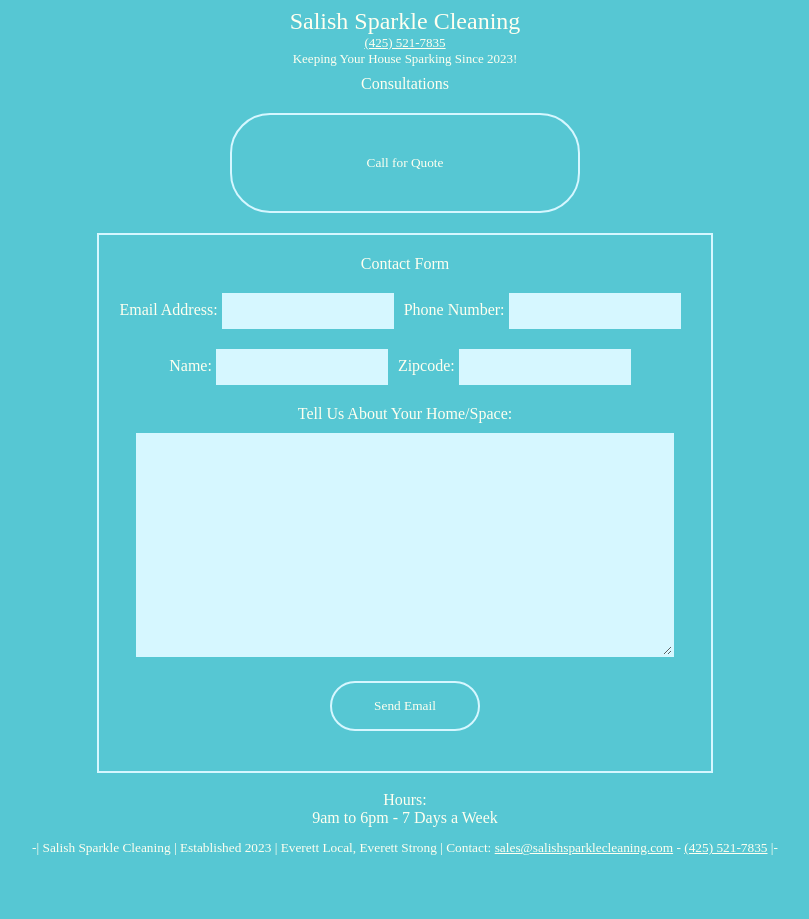
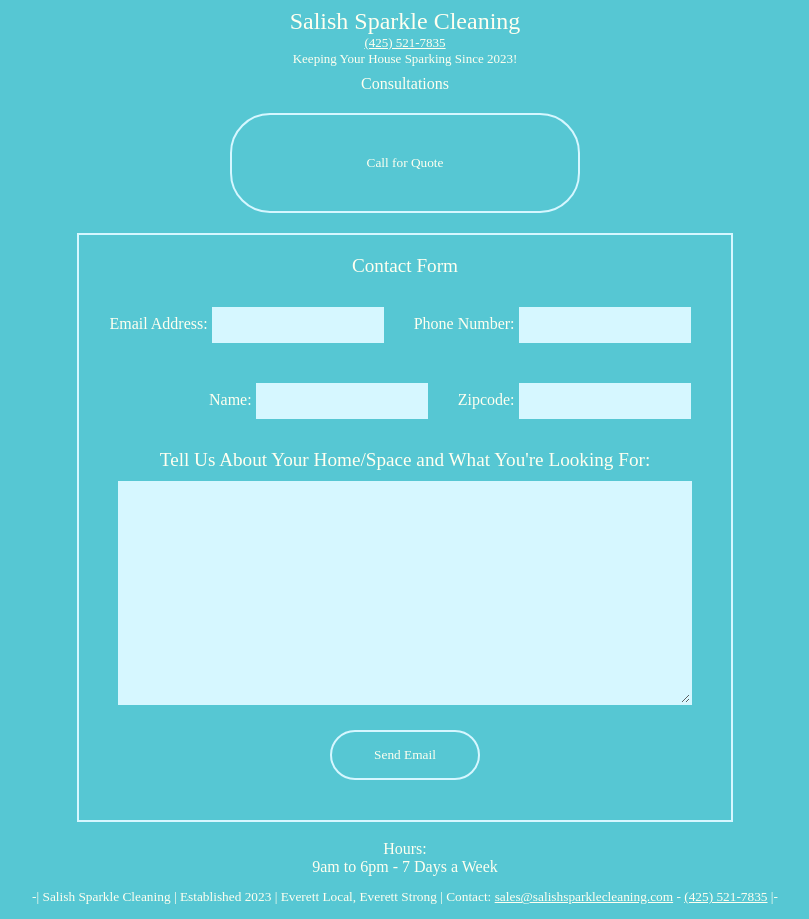
Before and after one commit to FrootLoopJunkie/salish-sparkle-cleaning-site, a React (Create React App) app: page / in a window 1280 px wide. Both pictures are taken after a click on the button "Request a Consultation". Shown: the whole page, without its empty margins (235-1044 px from the left). Before the commit the page ends 870 px from the top, so only its background shows below. Built offline with nearby package versions, Linux system fonts and the light colour scheme; a web font is replaced by a local one.

Commit message:
contact form working

```diff
--- a/src/App.css
+++ b/src/App.css
@@ -3,7 +3,7 @@
 *{
   color: #FFFFF0;
   background-color: #56C7D3;
-
+  overflow-x: hidden;
   text-align: center;
   font-family: "Chelsea Market";
 }
@@ -20,7 +20,12 @@
   border : 2px solid #D6F7FF;
 }
 
+.Inline{
+  margin: 10px;
+}
+
 .ContactFormHeader{
+  font-size: larger;
   margin-top: 20px;
 }
 
@@ -38,7 +43,8 @@
   margin-top: 20px;
   display: flex;
   flex-direction: row;
-  justify-content: center;
+  justify-content: right;
+  flex-wrap: wrap;
 }
 
 .ContactFormContainer{
@@ -274,7 +280,15 @@ button:hover{
   color: #2271ca;
 }
 
+.ErrorMessageContainer{
+  display: flex;
+  flex-direction: column;
+}
 
+.ErrorMessage{
+  font-size: small;
+  color: rgb(216, 68, 68);
+}
 
 .flexboxColumn{
   padding: 0px;
--- a/src/App.js
+++ b/src/App.js
@@ -7,6 +7,7 @@ import About from './components/About.js'
 import Services from './components/Services.js'
 import ImageSlideshow from './components/ImageSlideshow.js';
 import ConsultationButtonInline from './components/ConsultationButtonInline.js';
+import Contact from './components/Contact.js'
 
 function App() {
   const [currentPage, setCurrentPage] = useState("Home");
@@ -54,36 +55,7 @@ function App() {
         <span className='ConsultationHeader'>Consultations</span>
         <div>
           <button className='ConsultationRequestButton' onClick={()=> window.location = "tel:425-521-7835"}>Call for Quote</button>
-          <div className='ContactFormContainer'>
-            <span className='ContactFormHeader'>Contact Form</span>
-            <div className='ContactFormLine'>
-              <div className='Inline'>
-                <label for="Email" className="InputLabel">Email Address: </label>
-                <input type="email" id="Email" name="Email" className="InputField" required />
-              </div>
-              <div className='Inline'>
-                <label for="Email" className="InputLabel">Phone Number: </label>
-                <input type="tel" id="Phonenumber" name="Phonenumber" className="InputField" required />
-              </div>
-            </div>
-            <div className='ContactFormLine'>
-              <div className='Inline'>
-                <label for="Name" className="InputLabel">Name: </label>
-                <input type="text" id="Name" name="Name" className="InputField" required />
-              </div>
-              <div className='Inline'>
-                <label for="Zipcode" className="InputLabel">Zipcode: </label>
-                <input type="text" id="Zipcode" name="Zipcode" className="InputField" required />
-              </div>
-            </div>
-            <div className='ContactFormHeader'>
-              <span>Tell Us About Your Home/Space:</span>
-              <div>
-                <textarea className='ContactFormInputField'></textarea>
-              </div>
-            </div>
-            <button className='ContactFormSendEmailButton'>Send Email</button>
-          </div>
+          <Contact />
           <br></br>
           <span>Hours:</span>
           <br></br>
--- a/src/components/Contact.js
+++ b/src/components/Contact.js
@@ -0,0 +1,56 @@
+import React, { useState } from 'react';
+
+function Contact() {
+    const [email, setEmail] = useState('');
+    const [phoneNumber, setPhoneNumber] = useState('');
+    const [name, setName] = useState('');
+    const [zipcode, setZipcode] = useState('');
+    const [message, setMessage] = useState('');
+    const [errorMessages, setErrorMessages] = useState({});
+
+    return (
+        <div className='ContactFormContainer'>
+            <form target="_blank" action="https://formsubmit.co/sales@salishsparklecleaning.com" method="POST">
+            <input type="hidden" name="_subject" value="New Contact Request: " />
+            <input type="hidden" name="_autoresponse" value="Thank you for reaching out to Salish Sparkle Cleaning, we will be in touch shortly!"></input>
+            <input type="hidden" name="_cc" value="kolby@salishsparklecleaning.com,jasmin@salishsparklecleaning.com"></input>
+        <span className='ContactFormHeader'>Contact Form</span>
+        <br></br>
+        <div className='ErrorMessageContainer'>
+        {Object.keys(errorMessages).map((element, index) => {
+            return <span key={index} className="ErrorMessage" src={element} alt={`Slide ${index}`}>{errorMessages[element]}</span>
+        })}
+        </div>
+        <div className='ContactFormLine'>
+            <div className='Inline'>
+                <label for="Email" className="InputLabel">Email Address: </label>
+                <input onChange = {(e) => setEmail(e.target.value)} type="email" id="Email" name="Email" className="InputField" required />
+            </div>
+            <div className='Inline'>
+                <label for="Email" className="InputLabel">Phone Number: </label>
+                <input onChange = {(e) => setPhoneNumber(e.target.value)} type="tel" id="Phone Number" name="Phonenumber" className="InputField" required />
+            </div>
+        </div>
+        <div className='ContactFormLine'>
+            <div className='Inline'>
+                <label for="Name" className="InputLabel">Name: </label>
+                <input onChange = {(e) => setName(e.target.value)} type="text" id="Name" name="Name" className="InputField" required />
+            </div>
+            <div className='Inline'>
+                <label for="Zipcode" className="InputLabel">Zipcode: </label>
+                <input onChange = {(e) => setZipcode(e.target.value)} type="text" id="Zipcode" name="Zipcode" className="InputField" required />
+            </div>
+        </div>
+        <div className='ContactFormHeader'>
+            <span>Tell Us About Your Home/Space and What You're Looking For:</span>
+            <div>
+                <textarea type="text" id="Message" name="Message" onChange = {(e) => setMessage(e.target.value)} className='ContactFormInputField' required></textarea>
+            </div>
+        </div>
+        <button type="submit" className='ContactFormSendEmailButton'>Send Email</button>
+        </form>
+    </div>
+    );
+  }
+
+  export default Contact;
```
